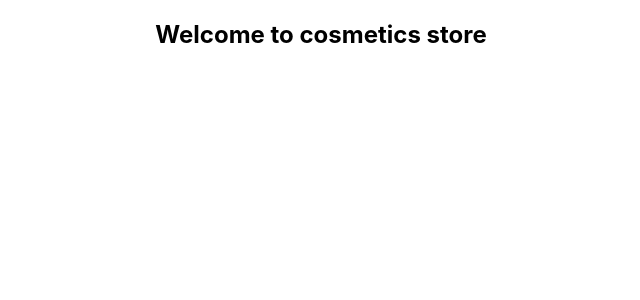
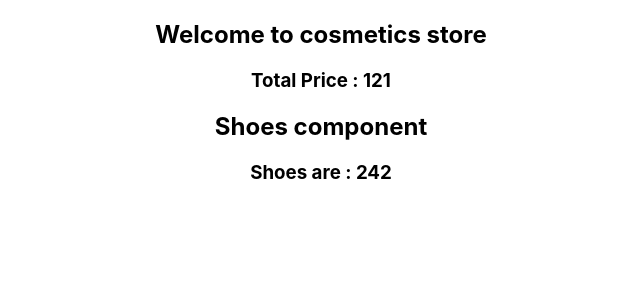
Before and after one commit to Sumon092/react-storage-and-handler, a React (Create React App) app: page / in a window 1280 px wide. Shown: the top 300 px of the page, without its empty margins (319-959 px from the left). Built offline with nearby package versions, Linux system fonts and the light colour scheme.

Commit message:
default and multiple export

```diff
--- a/src/App.js
+++ b/src/App.js
@@ -1,11 +1,13 @@
 import logo from './logo.svg';
 import './App.css';
 import Cosmetics from './Components/Cosmetics/Cosmetics';
+import Shoes from './Components/Shoes/Shoes';
 
 function App() {
   return (
     <div className="App">
       <Cosmetics></Cosmetics>
+      <Shoes></Shoes>
     </div>
   );
 }
--- a/src/Components/Cosmetics/Cosmetics.js
+++ b/src/Components/Cosmetics/Cosmetics.js
@@ -1,9 +1,15 @@
 import React from 'react';
+import { add } from '../../utilities/caculate';
+// import add from '../../utilities/caculata';
 
 const Cosmetics = () => {
+    const first = 55;
+    const second = 66;
+    const total = add(first, second);
     return (
         <div>
             <h2>Welcome to cosmetics store</h2>
+            <h3>Total Price : {total}</h3>
         </div>
     );
 };
--- /dev/null
+++ b/src/Components/Shoes/Shoes.js
@@ -0,0 +1,17 @@
+import React from 'react';
+import { multiply } from '../../utilities/caculate';
+
+const Shoes = () => {
+    const first = 22;
+    const second = 11;
+    const total = multiply(first, second)
+
+    return (
+        <div>
+            <h2>Shoes component </h2>
+            <h3>Shoes are : {total}</h3>
+        </div>
+    );
+};
+
+export default Shoes;
--- /dev/null
+++ b/src/utilities/caculate.js
@@ -0,0 +1,9 @@
+const add = (first, second) => {
+    return first + second;
+}
+// export default add;
+
+const multiply = (third, forth) => {
+    return third * forth;
+}
+export { add, multiply }
```
Also changed, not shown: src/Components/Shoes/Shoes.css (added).
